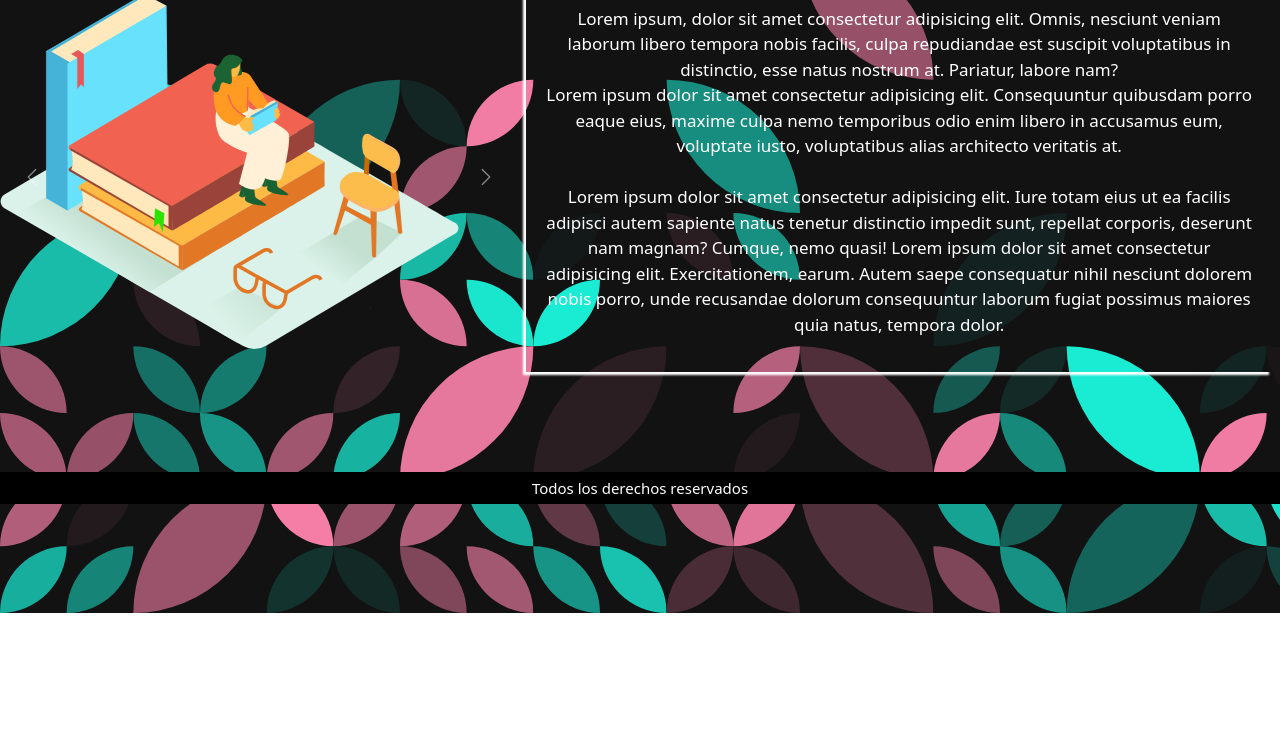
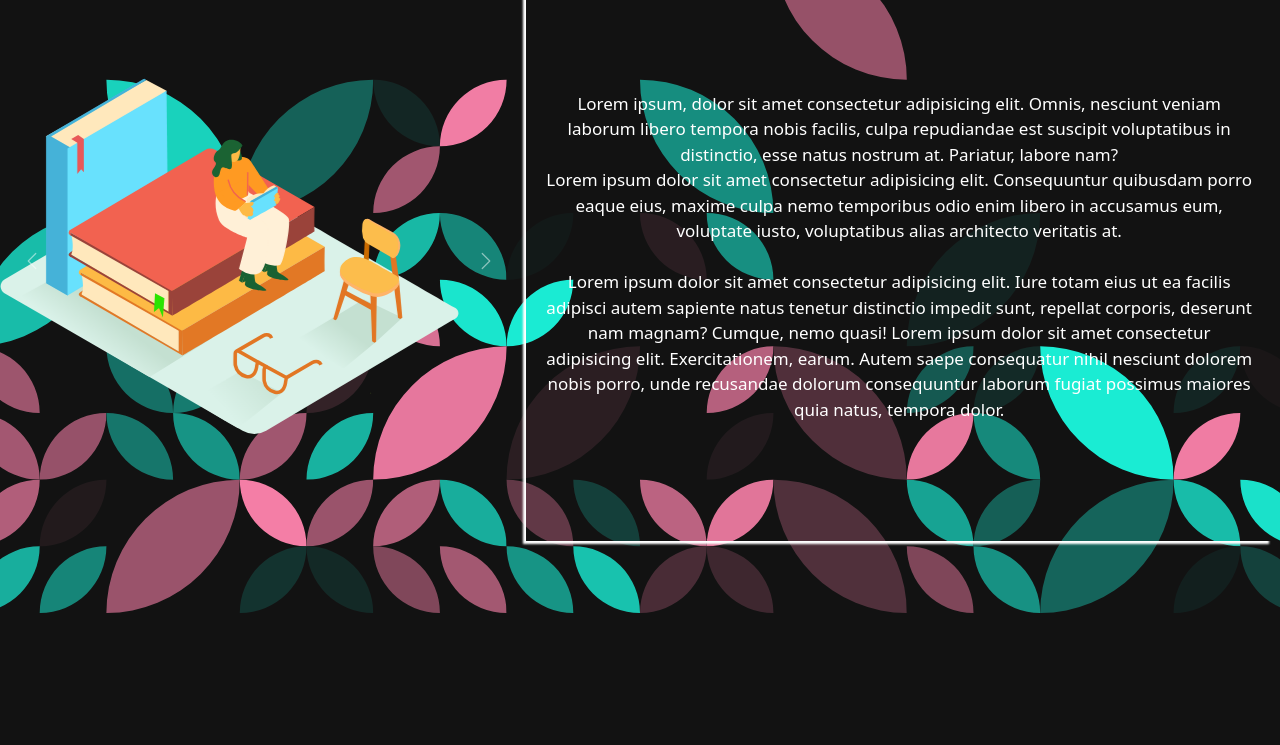
Before and after one commit to lauPaiva/p-Bootstrap, a plain HTML site: page index.html in a window 1280 px wide. Shown: the part 187-932 px from the top of the page. Before the commit the page ends 800 px from the top, so only its background shows below. Drawn offline with nearby package versions, Linux system fonts and the light colour scheme.

Commit message:
Terminando los detalles

```diff
--- a/css/styles.css
+++ b/css/styles.css
@@ -26,6 +26,7 @@ body{
 }
 main{
     margin-bottom: 10rem;
+    height: 100vh;
 }
 h1{
     text-align: center;
@@ -38,6 +39,10 @@ img{
     border-radius: 1rem;
     border: 0.2rem solid white;
 }
+
+
+/* estilos index */
+
 .main{
     font-size: 1.7rem;
 }
@@ -50,6 +55,14 @@ img{
     align-items: center;
     box-shadow: white -0.3rem 0.3rem 0.2rem;
     padding: 2rem;
+    height: 70%;
+}
+/* carrusel */
+.carr{
+    height: 70%;
+    display: flex;
+    align-items: center;
+    justify-items: center;
 }
 .footer{
     text-align: center;
@@ -60,7 +73,9 @@ img{
     padding: 0.5rem;
 }
 
+
 /* Estilos de seccion 2 */
+
 .main2{
     display: grid;
     grid-template-areas: "img1 img2""parrafo1 parrafo2";
@@ -115,6 +130,7 @@ img{
 
 
 /* Estilos de seccion 3 */
+
 .main3{
     display: grid;
     grid-template-areas: "img-1 img2 img-3""parrafo-1 parrafo-2 parrafo-3";
@@ -188,6 +204,8 @@ img{
 }
 
 
+/* estilos seccion 4 */
+
 .cont-grid{
     display: grid;
     grid-template-columns: 4fr 1fr;
@@ -250,6 +268,8 @@ img{
     border: 0.2rem solid white;
 }
 
+
+/* estiilos seccion 5 */
 
 .main5{
     display: grid;
@@ -334,3 +354,6 @@ img{
     padding: 0.5rem;
     width: 100%;
 }
+
+
+/* fin :3 */
--- a/index.html
+++ b/index.html
@@ -48,9 +48,9 @@
     </header>
 
     <main class="main row col-12">
-      <div id="carouselExampleControls" class="carousel slide col-5" data-bs-ride="carousel">
+      <div id="carouselExampleControls" class="carr carousel slide col-5" data-bs-ride="carousel">
         <div class="carousel-inner">
-          <div class="a-1 carousel-item active">
+          <div class="carousel-item active">
             <img src="img/Book Lover_Isometric.svg" class="normal d-block " alt="...">
           </div>
           <div class="carousel-item">
```
